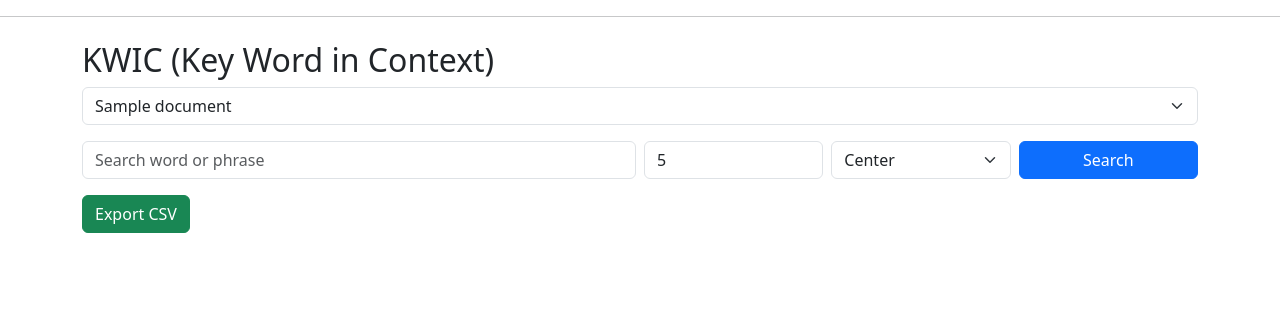
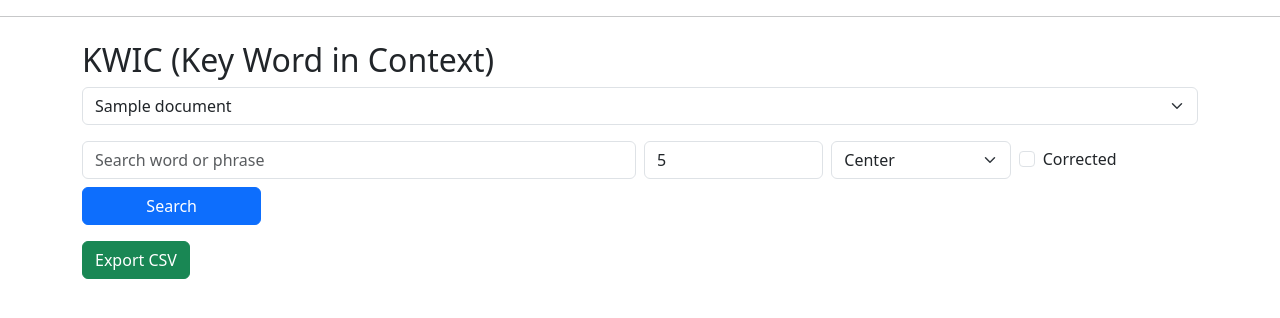
Before and after one commit to ian5666987/KUIS, a Django app: page /corpus/kwic-legacy/1/ in a window 1280 px wide. Shown: the part 56-374 px from the top of the page. Run offline with Django 5.2, Linux system fonts and the light colour scheme; a user stored in the database is signed in; tables that the repository leaves empty hold one stand-in row (values such as "Sample post").

Commit message:
XML parsing, corrected vs not corrected mode

```diff
--- a/main/models.py
+++ b/main/models.py
@@ -4,7 +4,8 @@ from django.db import models
 from django.contrib.auth.models import User
 from django.db.models.signals import post_save
 from django.dispatch import receiver
-import re
+
+from .corpus_parsing import extract_word_streams
 
 # Create your models here.
 class Document(models.Model):
@@ -15,6 +16,7 @@ class Document(models.Model):
 
     # Preprocessed
     token_count = models.IntegerField(default=0)
+    token_count_corrected = models.IntegerField(default=0)
     created_at = models.DateTimeField(auto_now_add=True)
 
     class Meta:
@@ -26,22 +28,45 @@ class Document(models.Model):
         return self.title
 
 class Token(models.Model):
+    ORIGINAL = 'original'
+    CORRECTED = 'corrected'
+    MODE_CHOICES = [
+        (ORIGINAL, 'Original'),
+        (CORRECTED, 'Corrected'),
+    ]
+
     document = models.ForeignKey(Document, on_delete=models.CASCADE, related_name='tokens')
     word = models.CharField(max_length=100)
     position = models.IntegerField()
+    mode = models.CharField(max_length=10, choices=MODE_CHOICES, default=ORIGINAL)
 
     class Meta:
         indexes = [
             models.Index(fields=['word']),
-            models.Index(fields=['document', 'position']),
+            models.Index(fields=['document', 'mode', 'position']),
         ]
 
     def __str__(self):
-        return f"{self.word} ({self.document_id}:{self.position})"
+        return f"{self.word} ({self.document_id}:{self.mode}:{self.position})"
 
-def tokenize_text(text):
-    # simple clean tokenizer (we will improve later if needed)
-    return re.findall(r"\b\w+\b", text.lower())
+
+def build_tokens(document):
+    """(Re)computes the Token rows for a document from its content, for both the
+    original and corrected word streams. Does not save the document itself."""
+    original_words, corrected_words = extract_word_streams(document.content)
+
+    tokens = [
+        Token(document=document, word=word, position=i, mode=Token.ORIGINAL)
+        for i, word in enumerate(original_words)
+    ] + [
+        Token(document=document, word=word, position=i, mode=Token.CORRECTED)
+        for i, word in enumerate(corrected_words)
+    ]
+
+    Token.objects.bulk_create(tokens)
+
+    return len(original_words), len(corrected_words)
+
 
 #Signals (kind of callback), must be placed at the bottom of (Model) files
 @receiver(post_save, sender=Document)
@@ -49,19 +74,8 @@ def create_tokens(sender, instance, created, **kwargs):
     if not created:
         return
 
-    words = tokenize_text(instance.content)
+    token_count, token_count_corrected = build_tokens(instance)
 
-    tokens = [
-        Token(
-            document=instance,
-            word=word,
-            position=i
-        )
-        for i, word in enumerate(words)
-    ]
-
-    Token.objects.bulk_create(tokens)
-
-    # update token count
-    instance.token_count = len(words)
-    instance.save(update_fields=['token_count'])
+    instance.token_count = token_count
+    instance.token_count_corrected = token_count_corrected
+    instance.save(update_fields=['token_count', 'token_count_corrected'])
--- a/main/templates/main/kwic_legacy.html
+++ b/main/templates/main/kwic_legacy.html
@@ -78,6 +78,14 @@
         </select>
     </div>
 
+    <div class="col-md-2 d-flex align-items-center">
+        <div class="form-check">
+            <input type="checkbox" class="form-check-input" id="corrected" name="corrected" value="1"
+                   {% if corrected %}checked{% endif %}>
+            <label class="form-check-label" for="corrected">Corrected</label>
+        </div>
+    </div>
+
     <div class="col-md-2">
         <button class="btn btn-primary w-100">Search</button>
     </div>
@@ -85,7 +93,7 @@
 </form>
 
 <a class="btn btn-success mb-3"
-   href="{% url 'kwic_export_csv' document.id %}?q={{ query }}&w={{ window }}">
+   href="{% url 'kwic_export_csv' document.id %}?q={{ query }}&w={{ window }}&corrected={{ corrected|yesno:"1,0" }}">
    Export CSV
 </a>
 
--- a/main/templates/main/kwic_search.html
+++ b/main/templates/main/kwic_search.html
@@ -11,6 +11,12 @@
            class="form-control"
            placeholder="Enter word (e.g. language, corpus, data)"
            value="{{ word }}">
+
+    <div class="form-check mt-2">
+        <input type="checkbox" class="form-check-input" id="corrected" name="corrected" value="1"
+               {% if corrected %}checked{% endif %}>
+        <label class="form-check-label" for="corrected">Show corrected text</label>
+    </div>
 
     <button class="btn btn-primary mt-2">
         Search
--- a/main/views.py
+++ b/main/views.py
@@ -15,7 +15,7 @@ from django.contrib.auth.views import LoginView
 
 #For corpus functionalities
 from .models import Token, Document
-import re
+from .corpus_parsing import extract_word_streams
 from collections import Counter
 
 #For document uploading
@@ -122,25 +122,37 @@ def corpus_dashboard(request):
         'documents': documents
     })
 
+def _is_corrected_mode(request):
+    return request.GET.get('corrected') == '1'
+
+
+def _get_words(doc, corrected):
+    original_words, corrected_words = extract_word_streams(doc.content)
+    return corrected_words if corrected else original_words
+
+
 @login_required
 def word_frequency(request, doc_id):
     doc = Document.objects.get(id=doc_id)
+    corrected = _is_corrected_mode(request)
 
-    words = re.findall(r'\w+', doc.content.lower())
+    words = _get_words(doc, corrected)
     freq = Counter(words)
 
     most_common = freq.most_common(20)
 
     return render(request, 'main/word_frequency.html', {
         'document': doc,
-        'frequencies': most_common
+        'frequencies': most_common,
+        'corrected': corrected
     })
 
 @login_required
 def collocations(request, doc_id):
     doc = Document.objects.get(id=doc_id)
+    corrected = _is_corrected_mode(request)
 
-    words = re.findall(r'\w+', doc.content.lower())
+    words = _get_words(doc, corrected)
 
     pairs = zip(words, words[1:])
     freq = Counter(pairs)
@@ -149,14 +161,16 @@ def collocations(request, doc_id):
 
     return render(request, 'main/collocations.html', {
         'document': doc,
-        'collocations': most_common
+        'collocations': most_common,
+        'corrected': corrected
     })
 
 @login_required
 def ngrams(request, doc_id, n=3):
     doc = Document.objects.get(id=doc_id)
+    corrected = _is_corrected_mode(request)
 
-    words = re.findall(r'\w+', doc.content.lower())
+    words = _get_words(doc, corrected)
 
     ngrams_list = zip(*[words[i:] for i in range(n)])
     freq = Counter(ngrams_list)
@@ -166,7 +180,8 @@ def ngrams(request, doc_id, n=3):
     return render(request, 'main/ngrams.html', {
         'document': doc,
         'ngrams': most_common,
-        'n': n
+        'n': n,
+        'corrected': corrected
     })
 
 @login_required
@@ -208,11 +223,12 @@ def kwic_legacy(request, doc_id):
     query = request.GET.get("q", "").strip().lower()
     window = int(request.GET.get("w", 5))
     sort = request.GET.get("sort", "center")
+    corrected = _is_corrected_mode(request)
 
     results = []
 
     if query:
-        words = re.findall(r"\b\w+\b", doc.content.lower())
+        words = _get_words(doc, corrected)
         query_tokens = query.split()
         n = len(query_tokens)
 
@@ -246,6 +262,7 @@ def kwic_legacy(request, doc_id):
         "query": query,
         "window": window,
         "sort": sort,
+        "corrected": corrected,
         "page_obj": page_obj   # important for template
     })
 
@@ -307,23 +324,27 @@ def kwic_token(request, doc_id=None):
 def kwic_search(request):
     word = request.GET.get('word', '').lower().strip()
     window = 5
+    corrected = _is_corrected_mode(request)
+    mode = Token.CORRECTED if corrected else Token.ORIGINAL
 
     results = []
 
     if word:
-        matches = Token.objects.filter(word=word)
+        matches = Token.objects.filter(word=word, mode=mode)
 
         for match in matches:
             doc = match.document
 
             left = Token.objects.filter(
                 document=doc,
+                mode=mode,
                 position__gte=match.position - window,
                 position__lt=match.position
             )
 
             right = Token.objects.filter(
                 document=doc,
+                mode=mode,
                 position__gt=match.position,
                 position__lte=match.position + window
             )
@@ -337,7 +358,8 @@ def kwic_search(request):
 
     return render(request, "main/kwic_search.html", {
         "word": word,
-        "results": results
+        "results": results,
+        "corrected": corrected
     })
 
 @login_required
@@ -346,11 +368,12 @@ def kwic_export_csv(request, doc_id):
 
     query = request.GET.get("q", "").strip().lower()
     window = int(request.GET.get("w", 5))
+    corrected = _is_corrected_mode(request)
 
     results = []
 
     if query:
-        words = re.findall(r"\b\w+\b", doc.content.lower())
+        words = _get_words(doc, corrected)
         query_tokens = query.split()
         n = len(query_tokens)
 
```
Also changed, not shown: main/corpus_parsing.py (added, +61 -0 lines), main/management/commands/retokenize.py (added, +30 -0 lines), main/templates/main/collocations.html (+8 -0 lines), main/templates/main/ngrams.html (+8 -0 lines), main/templates/main/word_frequency.html (+8 -0 lines), main/templates/registration/register.html (+18 -0 lines), main/management/__init__.py (added), main/management/commands/__init__.py (added), main/migrations/0004_remove_token_main_token_documen_82364d_idx_and_more.py (added).
